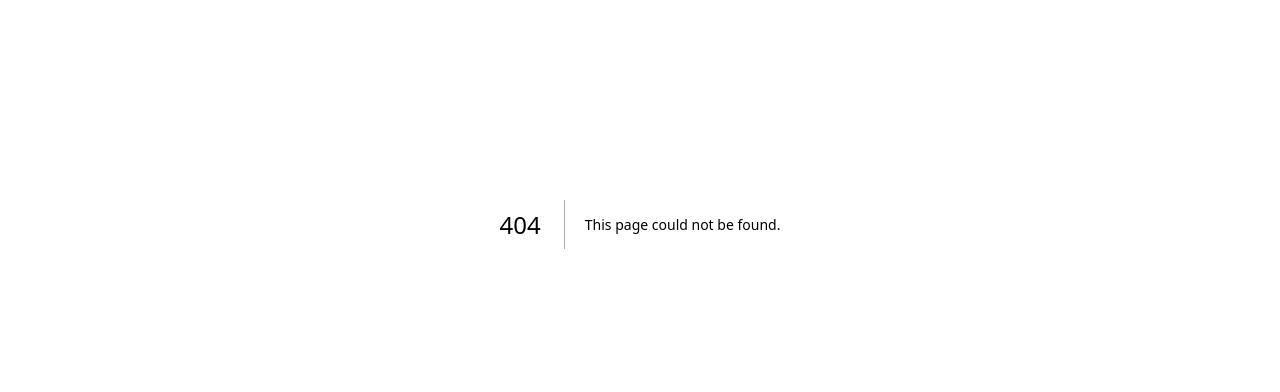
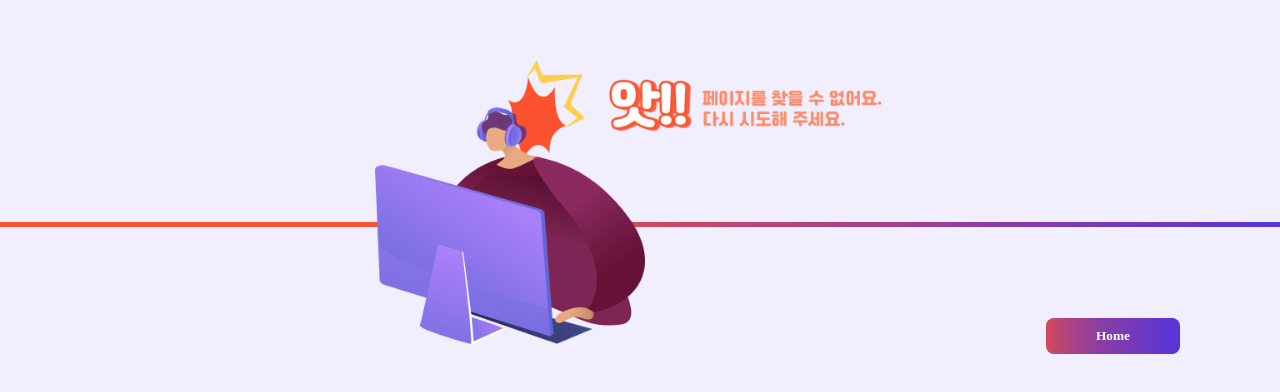
Before and after one commit to codeit-team-project/taskify, a Next.js app: page /404 in a window 1280 px wide. Before the commit this address had no page. Shown: the part 176-568 px from the top of the page. Built offline with nearby package versions, Linux system fonts and the light colour scheme.

Commit message:
Feat: error page 생성

```diff
--- /dev/null
+++ b/src/pages/404/index.module.scss
@@ -0,0 +1,47 @@
+.background {
+  position: absolute;
+  background-color: var(--color-violet_8);
+  inset: 0;
+  display: flex;
+  justify-content: center;
+  align-items: center;
+  min-width: 50rem;
+  & button {
+    color: white;
+    background: linear-gradient(
+      90deg,
+      rgba(209, 74, 92, 1) 0%,
+      rgba(175, 68, 126, 1) 16%,
+      rgba(140, 62, 162, 1) 38%,
+      rgba(85, 52, 218, 1) 100%
+    );
+    border-radius: 8px;
+    padding: 1rem 5rem;
+    position: absolute;
+    bottom: 27rem;
+    right: 10rem;
+    font-family: 'Pretendard';
+    font-weight: 800;
+  }
+}
+
+.container {
+  width: 80rem;
+  display: flex;
+  position: absolute;
+  top: 7rem;
+  & img {
+    width: 100%;
+  }
+}
+.line {
+  height: 5px;
+  width: 100%;
+  background: linear-gradient(
+    90deg,
+    rgba(252, 82, 48, 1) 0%,
+    rgba(252, 82, 48, 1) 0%,
+    rgba(252, 82, 48, 1) 32%,
+    rgba(85, 52, 218, 1) 100%
+  );
+}
--- /dev/null
+++ b/src/pages/404/index.tsx
@@ -0,0 +1,23 @@
+import { useRouter } from 'next/router'
+import styles from './index.module.scss'
+import { getCookie } from '@/utils/cookie'
+
+export default function NotFound() {
+  const router = useRouter()
+  const savedToken = getCookie('accessToken')
+
+  const handleRouting = () => {
+    if (savedToken) router.push('/mydashboard')
+    else router.push('/')
+  }
+
+  return (
+    <div className={styles.background}>
+      <div className={styles.container}>
+        <img src="/assets/error.png" alt="error img" />
+      </div>
+      <div className={styles.line}></div>
+      <button onClick={handleRouting}> Home </button>
+    </div>
+  )
+}
```
Also changed, not shown: public/assets/error.png (added).
